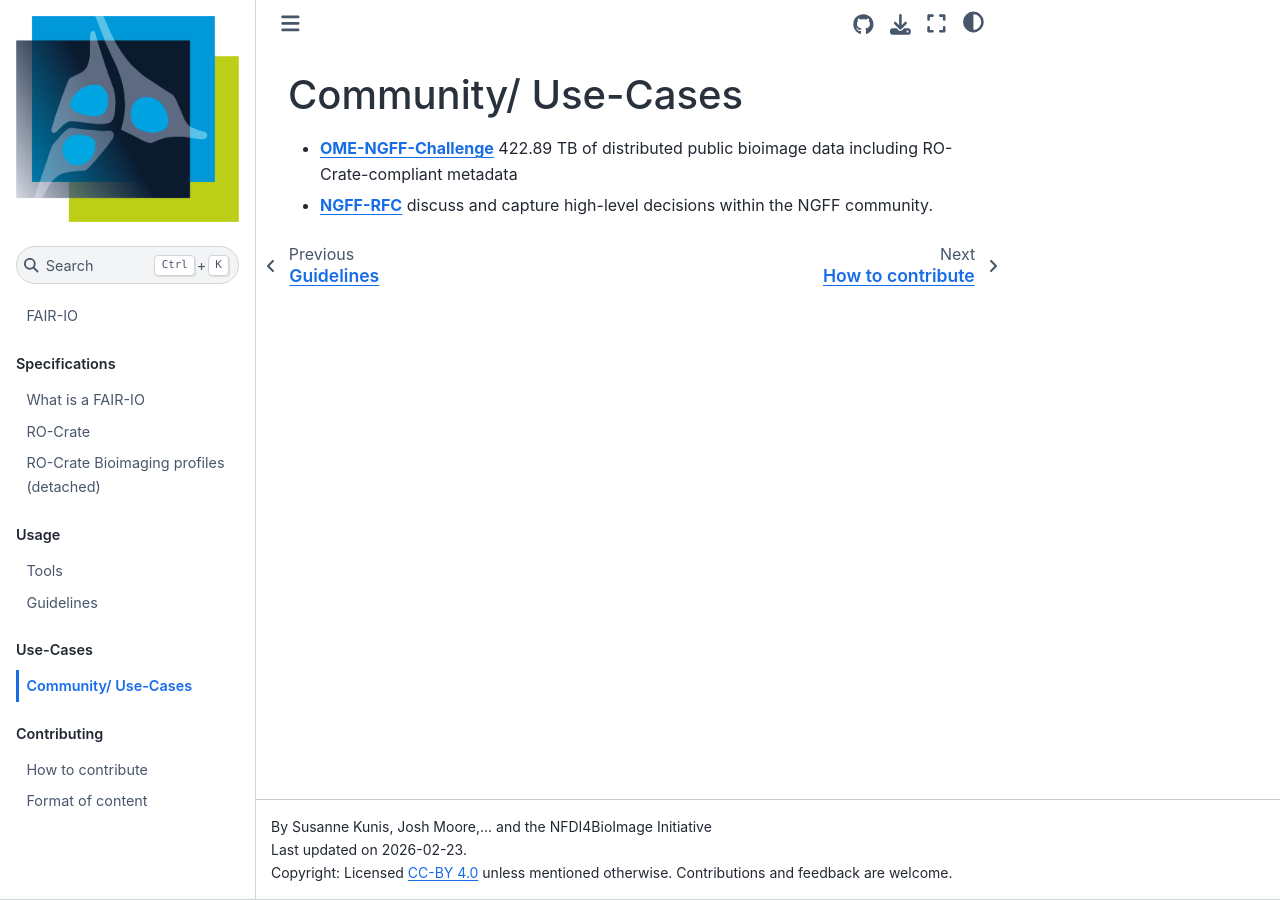
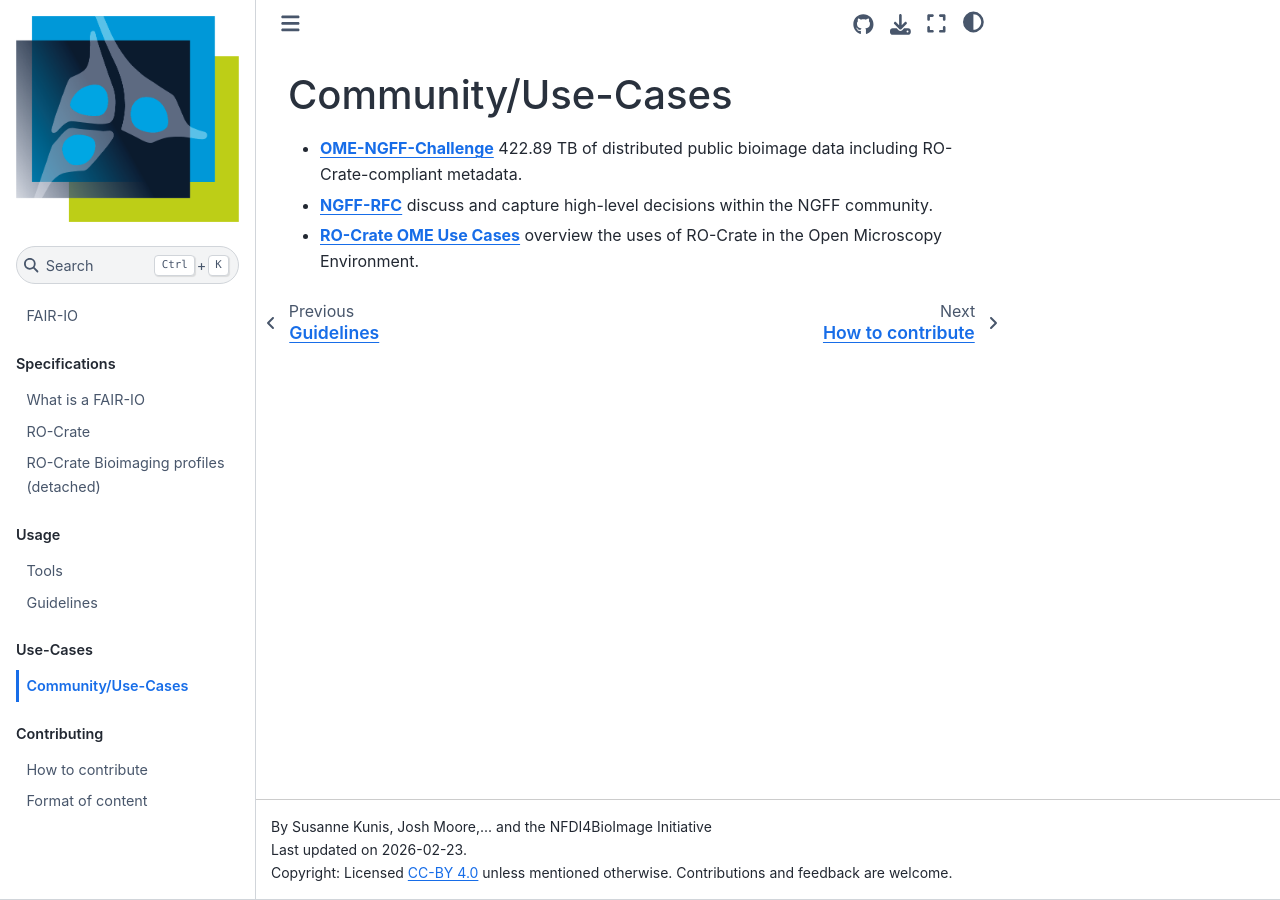
Before and after one commit to NFDI4BIOIMAGE/FAIR-IO, a Jupyter Book: the page built from docs/use-cases/index.md, in a window 1280 px wide. Built offline with Jupyter Book 1.0.4 settings and Sphinx 7.4.7 and the Sphinx Book theme 1.1.4, drawn with Linux system fonts in a browser that asks for light colours.

Commit message:
Link to RO-Crate use cases

```diff
--- a/docs/use-cases/index.md
+++ b/docs/use-cases/index.md
@@ -1,4 +1,5 @@
-# Community/ Use-Cases
+# Community/Use-Cases
 
-* [**OME-NGFF-Challenge**](https://ome.github.io/ome2024-ngff-challenge/) 422.89 TB of distributed public bioimage data including RO-Crate-compliant metadata
+* [**OME-NGFF-Challenge**](https://ome.github.io/ome2024-ngff-challenge/) 422.89 TB of distributed public bioimage data including RO-Crate-compliant metadata.
 * [**NGFF-RFC**](https://ngff.openmicroscopy.org/rfc) discuss and capture high-level decisions within the NGFF community.
+* [**RO-Crate OME Use Cases**](https://research-object.org/ro-crate) overview the uses of RO-Crate in the Open Microscopy Environment.
```
